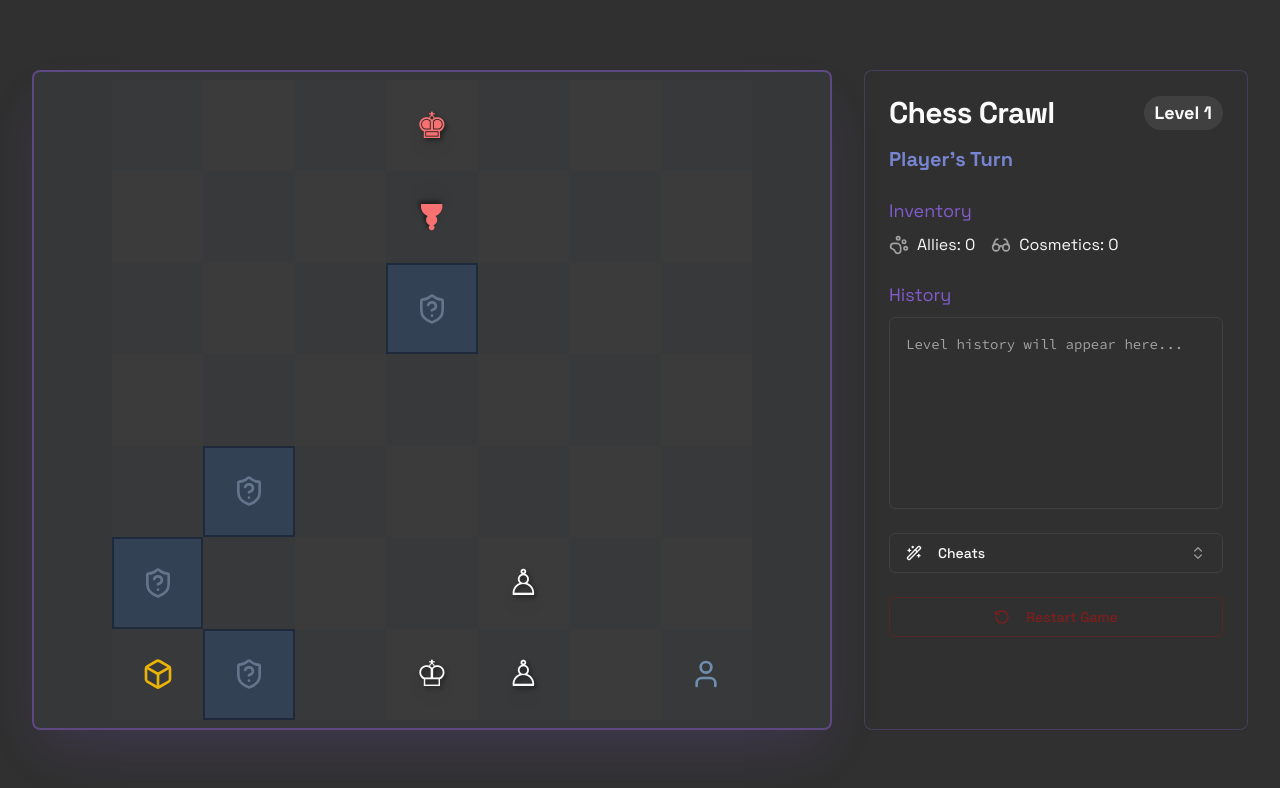
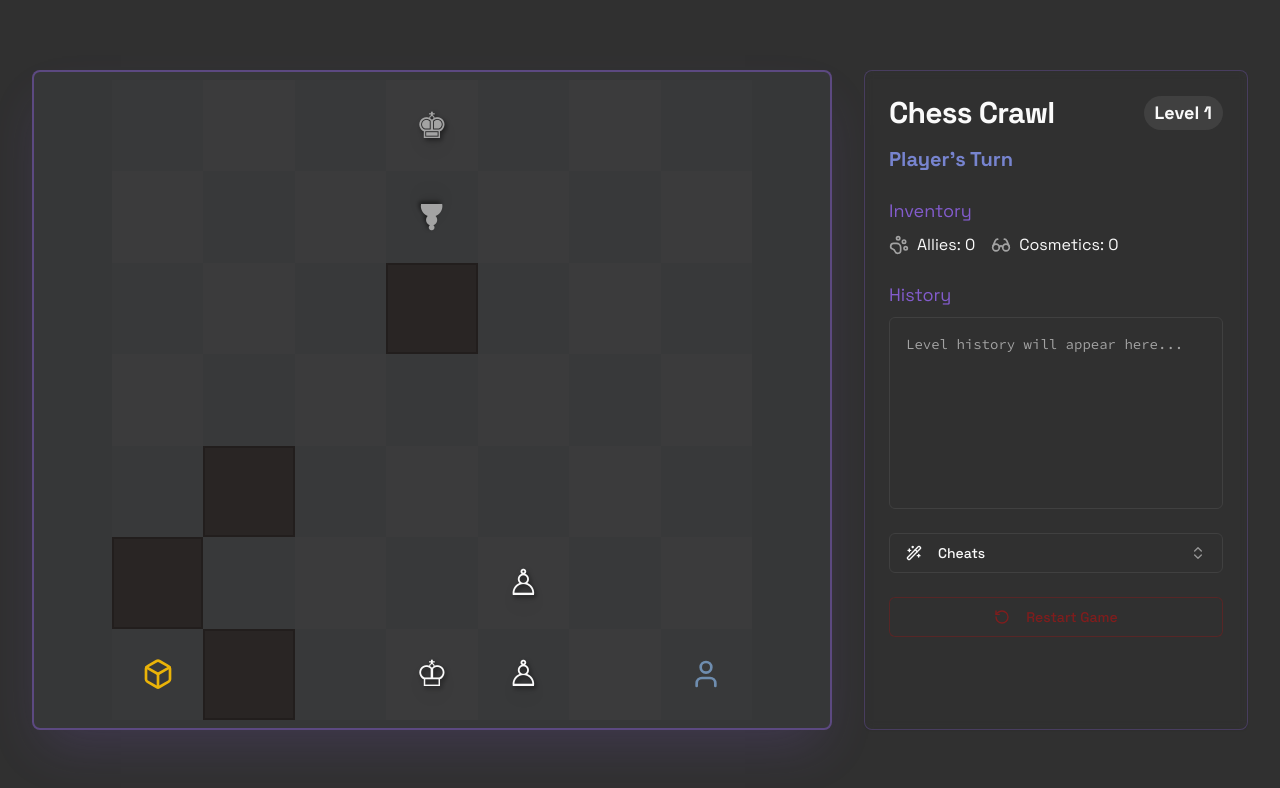
Before and after one commit to denys-experiments/chess-crawl-ai, a Next.js app: page / in a window 1280 px wide. Shown: the top 788 px of the page. Built offline with nearby package versions, Linux system fonts and the light colour scheme.

Commit message:
A few graphical tweaks. The wall obstacles should look more like impassa

```diff
--- a/src/components/game/piece.tsx
+++ b/src/components/game/piece.tsx
@@ -39,7 +39,7 @@ export function GamePiece({ piece, size = 'lg', isBoardPiece = false, isLoading
         return 'text-foreground';
     }
     switch (piece.color) {
-        case 'black': return 'text-red-400';
+        case 'black': return 'text-neutral-400';
         case 'orange': return 'text-orange-400';
         case 'red': return 'text-red-600';
         case 'purple': return 'text-purple-500';
--- a/src/components/game/tile.tsx
+++ b/src/components/game/tile.tsx
@@ -1,7 +1,7 @@
 
 import type { Tile as TileType, Position } from '@/types';
 import { cn } from '@/lib/utils';
-import { Box, User, ShieldQuestion } from 'lucide-react';
+import { Box, User } from 'lucide-react';
 
 interface TileProps {
   tile: TileType;
@@ -22,9 +22,7 @@ export function Tile({ tile, position, onClick, isSelected, isAvailableMove }: T
         return null; // Pieces are rendered separately on the board for animation
       case 'wall':
         return (
-          <div className="w-full h-full bg-slate-700 border-2 border-slate-800 flex items-center justify-center">
-             <ShieldQuestion className="w-8 h-8 text-slate-500" />
-          </div>
+          <div className="w-full h-full bg-stone-800 border-2 border-stone-900/50" />
         );
       case 'chest':
         return <Box className="w-8 h-8 text-yellow-500" />;
```
